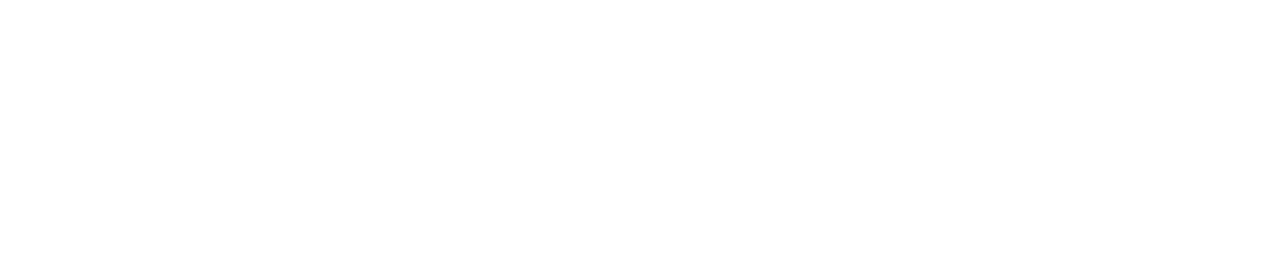
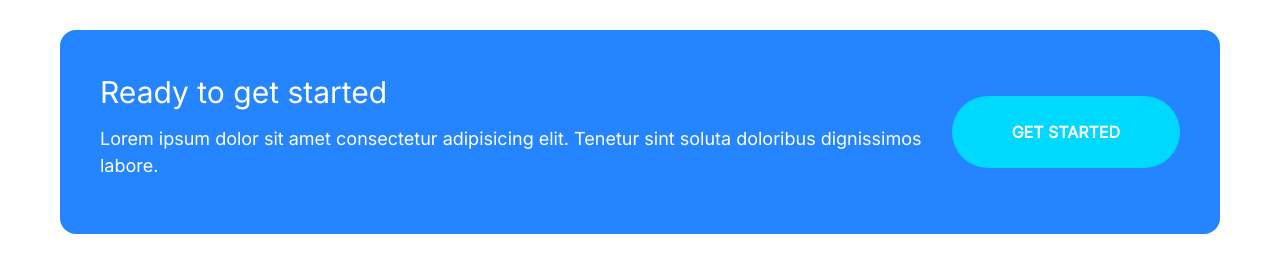
Before and after one commit to tatianapugacheva-tanya/tanya, a plain HTML site: page index.html in a window 1280 px wide. Drawn offline with Linux system fonts and the light colour scheme.

Commit message:
Built callout

```diff
--- a/css/styles.css
+++ b/css/styles.css
@@ -219,6 +219,11 @@ margin-right: 2rem;
 .btn-block {
 width: 100%;
 display: inline-block;
+}
+
+.btn--stretched {
+    padding-left: 6rem;
+    padding-right: 6rem;
 }
 
 .btn--primary {
@@ -497,6 +502,7 @@ font-size: 6rem;
 
 .testimonial {
    padding: 3rem;
+   overflow: visible;
 }
 
 .testimonial__image > img {
@@ -524,10 +530,66 @@ position: relative;
      .testimonial .quote {
         margin-left: 6rem;
      }
+
+     .testimonial {
+   overflow: hidden;
+}
 }
 
-@media screen and (min-width: 360px) {
-.testimonial {
-    overflow: visible;
+
+
+/* Callout */
+
+.callout {
+    padding: 4rem ;
+    margin: 2rem;
+    text-align: center;
+    border-radius: 16px;
 }
+
+.callout--primary {
+  background: var(--color-primary);
+color: #fff;
 }
+
+.callout__headline {
+    color: #fff;
+    font-weight: 500;
+    margin-top: 0;
+    font-size: 3rem;
+}
+
+.callout__paragraph {
+    font-size: 2rem;
+}
+
+.callout__text-bloc {
+    margin-bottom: 1.5rem;
+    text-align: center;
+}
+
+.callout .btn {
+    justify-self: center;
+    align-self: center;
+}
+
+@media screen and (min-width: 768px) {
+   .callout {
+    margin: 3rem 6rem;
+   }
+
+    .callout__text-bloc {
+    text-align: left;
+}
+
+.callout .btn {
+    justify-self: flex-start;
+    align-self: center;
+}
+
+.callout .grid--1x2 {
+    gap: 3rem;
+    grid-template-columns:  1fr auto ;
+}
+
+}
--- a/index.html
+++ b/index.html
@@ -13,5 +13,18 @@
     <link rel="stylesheet" href="css/normalize.css" />
     <link rel="stylesheet" href="css/styles.css" />
   </head>
-  <body></body>
+  <body>
+    <div class="callout callout--primary">
+      <div class="grid grid--1x2">
+        <div class="callout__text-bloc">
+          <h2 class="callout__headline">Ready to get started</h2>
+          <p>
+            Lorem ipsum dolor sit amet consectetur adipisicing elit. Tenetur
+            sint soluta doloribus dignissimos labore.
+          </p>
+        </div>
+        <a class="btn btn--secondary btn--stretched" href="#">Get started</a>
+      </div>
+    </div>
+  </body>
 </html>
```
Also changed, not shown: 1 other file.
